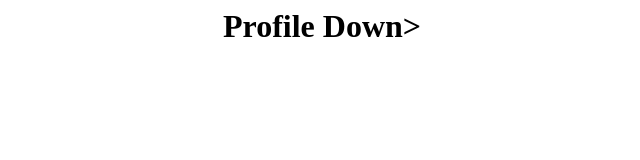
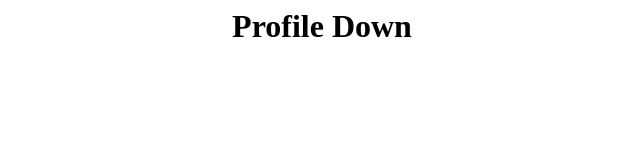
Before and after one commit to Pratik-Bashyal/pratik-bashyal.github.io, a plain HTML site: page index.html in a window 1280 px wide. Shown: the whole page, without its empty margins (318-958 px from the left). Drawn offline with Linux system fonts and the light colour scheme.

Commit message:
Update index.html

```diff
--- a/index.html
+++ b/index.html
@@ -3,6 +3,6 @@
     <title>Pratik-Bashyal</title>
   </head>
   <body>
-    <h1 style=text-align:center>Profile Down>
+    <h1 style=text-align:center>Profile Down</h1>
   </body>
 </html>
```
